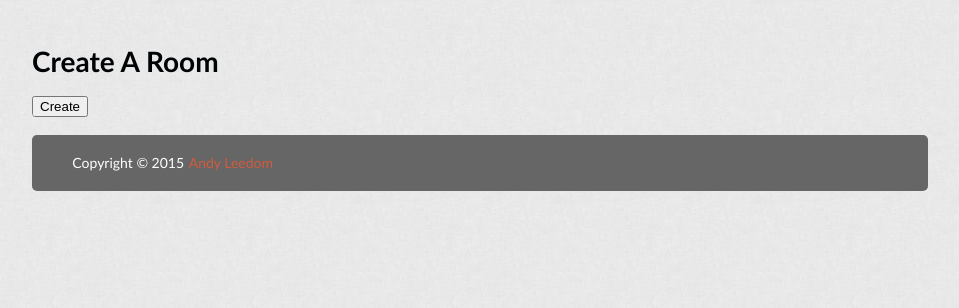
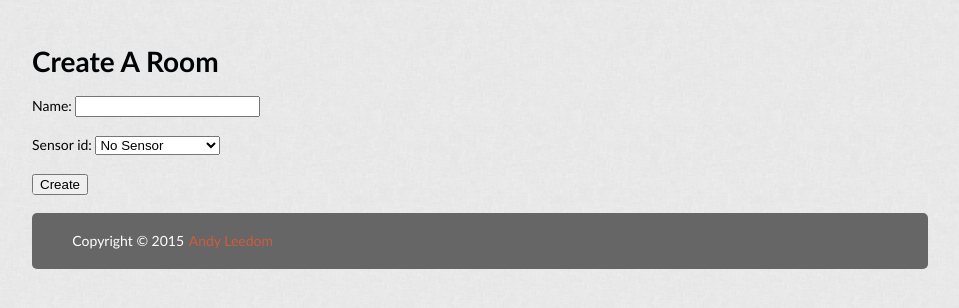
Before and after one commit to aleedom/homeautomation, a Django app: template main/templates/main/room_create.html in a window 1280 px wide. Shown: the part 40-348 px from the top of the page, without its empty margins (160-1119 px from the left). Run offline with Django 3.2, Linux system fonts and the light colour scheme; the template is opened without the code that fills it: values that come from a table or form of the project are taken from there, others are empty; data comes from the database, SQL or seed files in the repository; both versions use the stored data as it was after the commit; parts of the project's set-up code (start-up, migrations or seed data) failed here and were passed over.

Commit message:
room create working

```diff
--- a/main/forms.py
+++ b/main/forms.py
@@ -7,6 +7,10 @@ class RoomForm(ModelForm):
         model = Room
         fields = ('name',)
 """
-class RoomForm(ModelForm):
-    name = forms.CharField(max_length=50)
-    sensor_id = forms.ModelChoiceField(empty_label="(Nothing"), to_field_name="serial")
+class RoomForm(forms.Form):
+    name = forms.CharField(
+            max_length=50)
+    sensor_id = forms.ModelChoiceField(
+            queryset=Sensor.objects.filter(room_id=None),
+            empty_label="No Sensor",
+            )
--- a/main/templates/main/room_create.html
+++ b/main/templates/main/room_create.html
@@ -11,7 +11,7 @@
 <h1> Create A Room </h1>
 <div>
 	<form action="/rooms/create" method="post">{%csrf_token%}
-
+		{{form.as_p}}
 		<input type="submit" value="Create" />
 	</form>
 </div>
--- a/main/urls.py
+++ b/main/urls.py
@@ -12,6 +12,4 @@ urlpatterns = patterns('main.views',
                 url(r'^rooms/(?P<id>[0-9]+)/delete$', 'room_delete', name='room_delete'),
 
                 #sensorurls
-		url(r'^sensors$', 'sensor_list', name='sensor_list'),
-		url(r'^sensors/(?P<serial>[\w{}.-]{1,16})$', 'sensor_detail',name='sensor_detail'),
 )
--- a/main/views.py
+++ b/main/views.py
@@ -49,9 +49,10 @@ def room_create(request):
     if request.method == "POST":
 
         form = RoomForm(request.POST)
+        print(request.POST['name'],request.POST['sensor_id'])
         if(form.is_valid()):
             form.save()
-            print(request.POST['name'])
+            print("valid")
             return redirect('/rooms')
     else:
         form = RoomForm()
```
Also changed, not shown: db.sqlite3.
